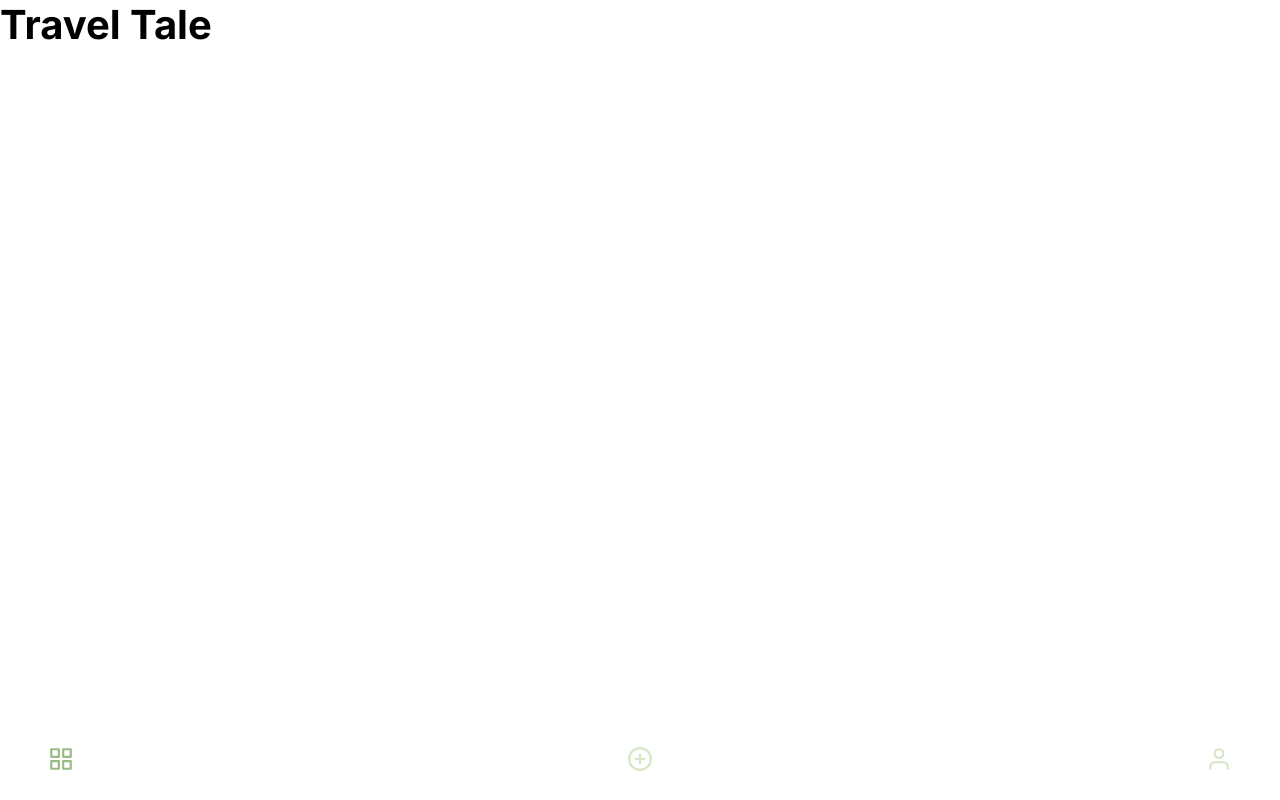
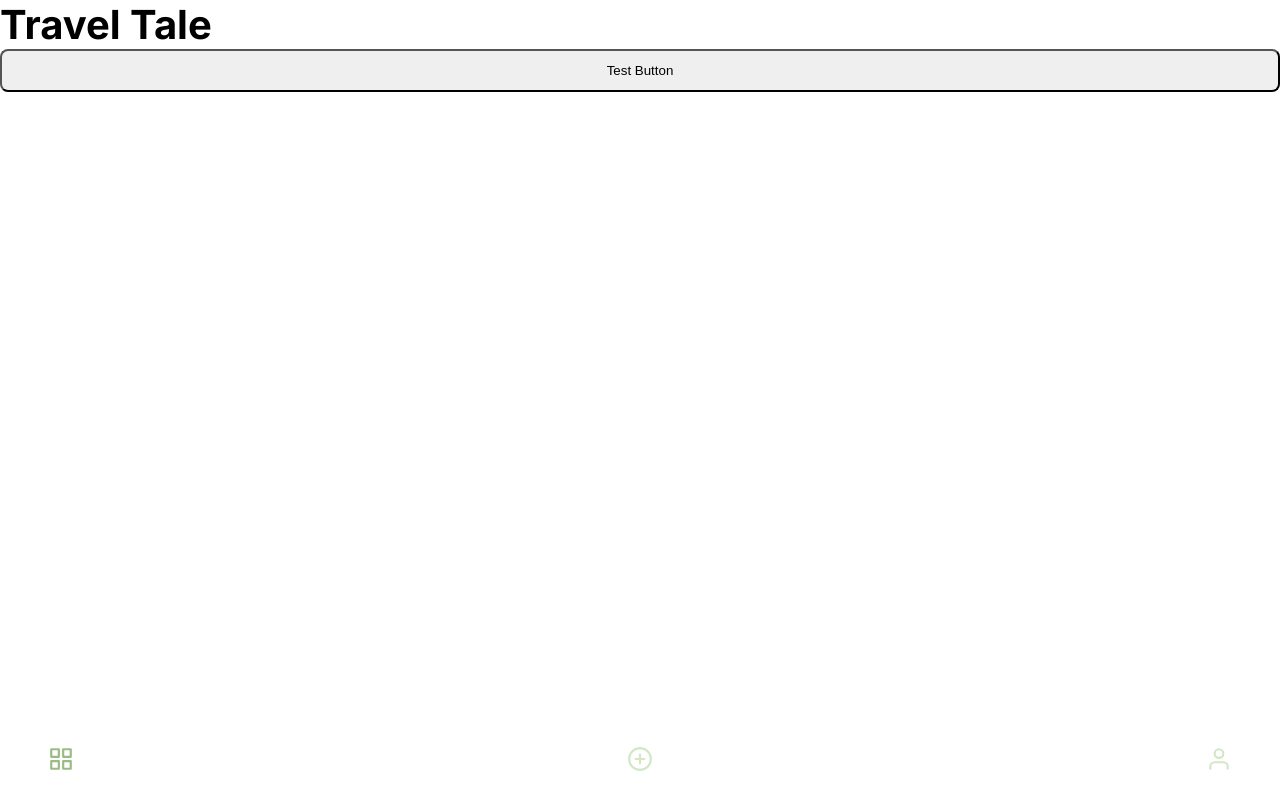
Before and after one commit to devjasha/travel-tale, a Next.js app in the folder apps/web/: page / in a window 1280 px wide. Built offline with nearby package versions, Linux system fonts and the light colour scheme.

Commit message:
feat: adds custom button component

```diff
--- a/apps/web/app/page.tsx
+++ b/apps/web/app/page.tsx
@@ -1,4 +1,5 @@
 import Headline from "@/elements/Headline/Headline";
+import Button from "@/components/elements/Button/Button";
 
 const page = () => {
   return (
@@ -6,6 +7,7 @@ const page = () => {
       <Headline tag="h1" modifier="h1">
         Travel Tale
       </Headline>
+      <Button text={"Test Button"} onClick={() => {console.log("Test Test Function works!")}}></Button>
     </div>
   );
 };
--- /dev/null
+++ b/apps/web/components/elements/Button/Button.module.scss
@@ -0,0 +1,5 @@
+ .button {
+  border-radius: 8px;
+  inline-size: 100%;
+  padding: 12px 16px;
+ }
--- /dev/null
+++ b/apps/web/components/elements/Button/Button.tsx
@@ -0,0 +1,20 @@
+import { FC } from "react";
+import styles from "@/components/elements/Button/Button.module.scss";
+
+type ButtonProps = {
+  type?: "button" | "submit" | "reset";
+  text: string;
+  onClick: () => void;
+}
+
+const Button: FC<ButtonProps> = ({
+  type,
+  text,
+  onClick,
+}) => {
+  return (
+    <button className={styles.button} type={type} onClick={onClick}>{text}</button>
+  )
+}
+
+export default Button
```
